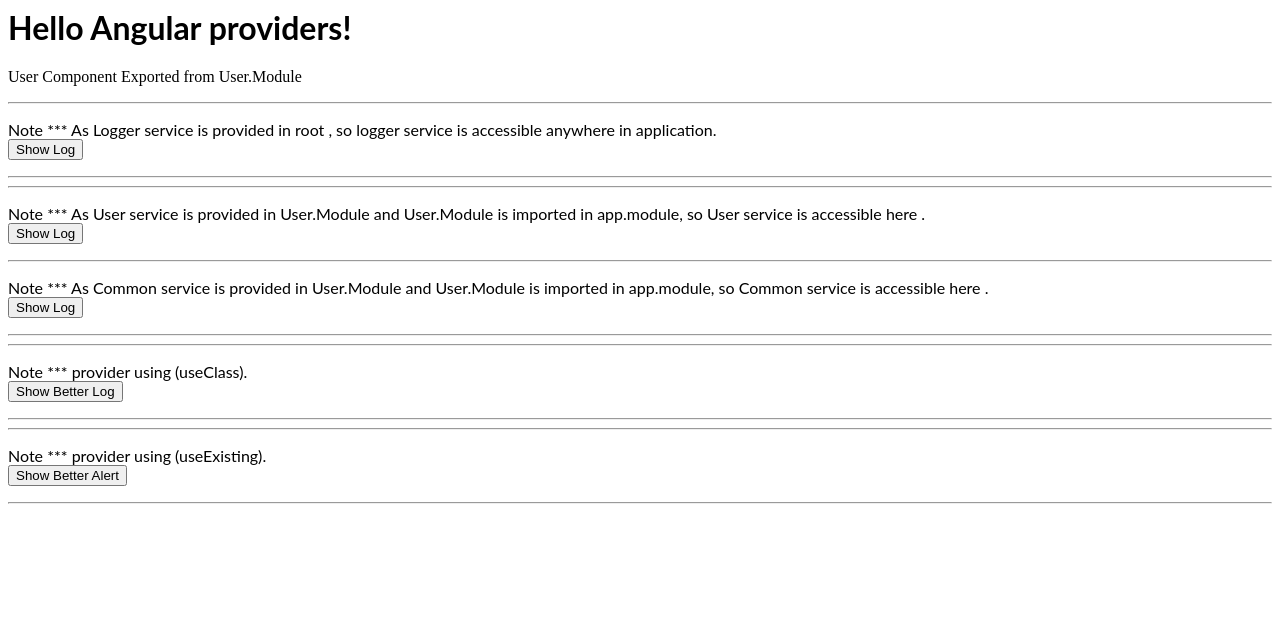
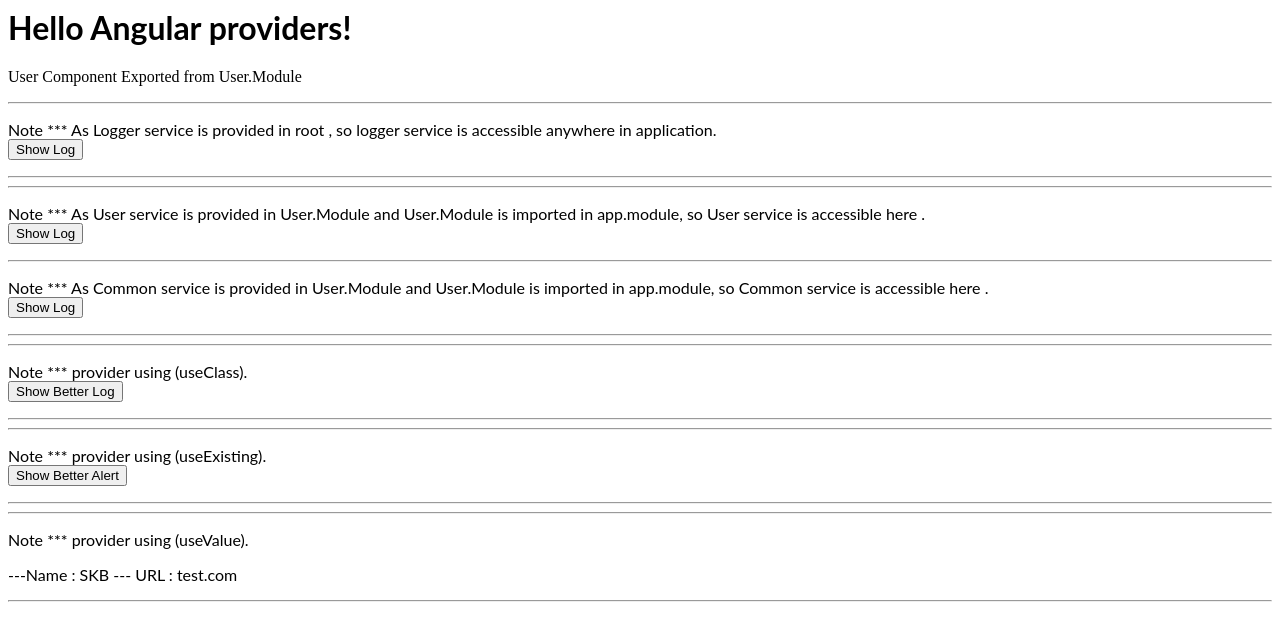
Before and after one commit to ShakibAhmed007/angular-dev-provider, an Angular app: page / in a window 1280 px wide. Shown: the top 640 px of the page. Built offline with nearby package versions, Linux system fonts and the light colour scheme.

Commit message:
3 files modified, 1 added

```diff
--- a/src/app/app.component.html
+++ b/src/app/app.component.html
@@ -31,3 +31,9 @@
   <br/>
   <button (click) = "showEventBetterAlert()">Show Better Alert</button>
   <hr />
+
+  <hr />
+<p> Note *** provider using (useValue).
+  <br/>
+<p>{{ '---Name : ' + user.name + ' --- URL : ' + user.url}}</p>
+<hr />
--- a/src/app/app.component.ts
+++ b/src/app/app.component.ts
@@ -1,9 +1,10 @@
-import { Component, VERSION } from '@angular/core';
+import { Component, Inject, VERSION } from '@angular/core';
 import { AlertService } from './user-module/service/alert.service';
 import { CommonService } from './user-module/service/common.service';
 import { EvenBetterLoggerService } from './user-module/service/even-better-logger.service';
 import { LoggerService } from './user-module/service/logger.service';
 import { UserService } from './user-module/service/user.service';
+import { USER_CONFIG } from './user-module/user.config';
 
 @Component({
   selector: 'my-app',
@@ -12,13 +13,17 @@ import { UserService } from './user-module/service/user.service';
 })
 export class AppComponent {
   name = 'Angular providers';
+  user: any;
   constructor(
     private loggerService: LoggerService,
     private userService: UserService,
     private commonService: CommonService,
     private evenBetterLoggerService: EvenBetterLoggerService,
-    private alertService: AlertService
-  ) {}
+    private alertService: AlertService,
+    @Inject(USER_CONFIG) config: any
+  ) {
+    this.user = config;
+  }
 
   showLoggerServiceLog() {
     this.loggerService.log();
--- /dev/null
+++ b/src/app/user-module/user.config.ts
@@ -0,0 +1,6 @@
+import { InjectionToken } from '@angular/core';
+
+export const USER_CONFIG = {
+  name: 'SKB',
+  url: 'test.com'
+};
--- a/src/app/user-module/user.module.ts
+++ b/src/app/user-module/user.module.ts
@@ -7,6 +7,7 @@ import { EvenBetterLoggerService } from './service/even-better-logger.service';
 import { LoggerService } from './service/logger.service';
 import { AlertService } from './service/alert.service';
 import { EvenBetterAlertService } from './service/even-better-alert.service';
+import { USER_CONFIG } from './user.config';
 
 @NgModule({
   imports: [BrowserModule, FormsModule],
@@ -15,7 +16,8 @@ import { EvenBetterAlertService } from './service/even-better-alert.service';
   providers: [
     EvenBetterAlertService,
     { provide: EvenBetterLoggerService, useClass: EvenBetterLoggerService },
-    { provide: AlertService, useExisting: EvenBetterAlertService }
+    { provide: AlertService, useExisting: EvenBetterAlertService },
+    { provide: USER_CONFIG, useValue: USER_CONFIG }
   ]
 })
 export class UserModule {}
```
